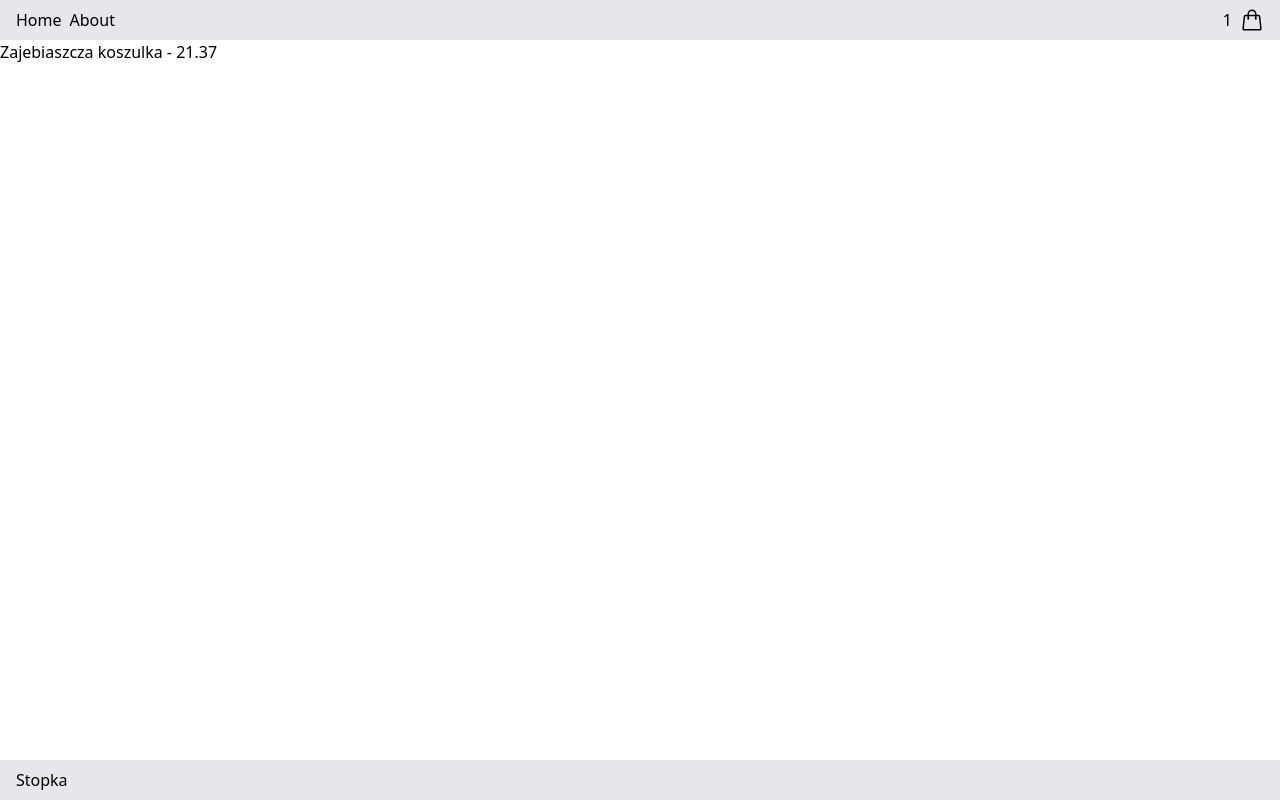
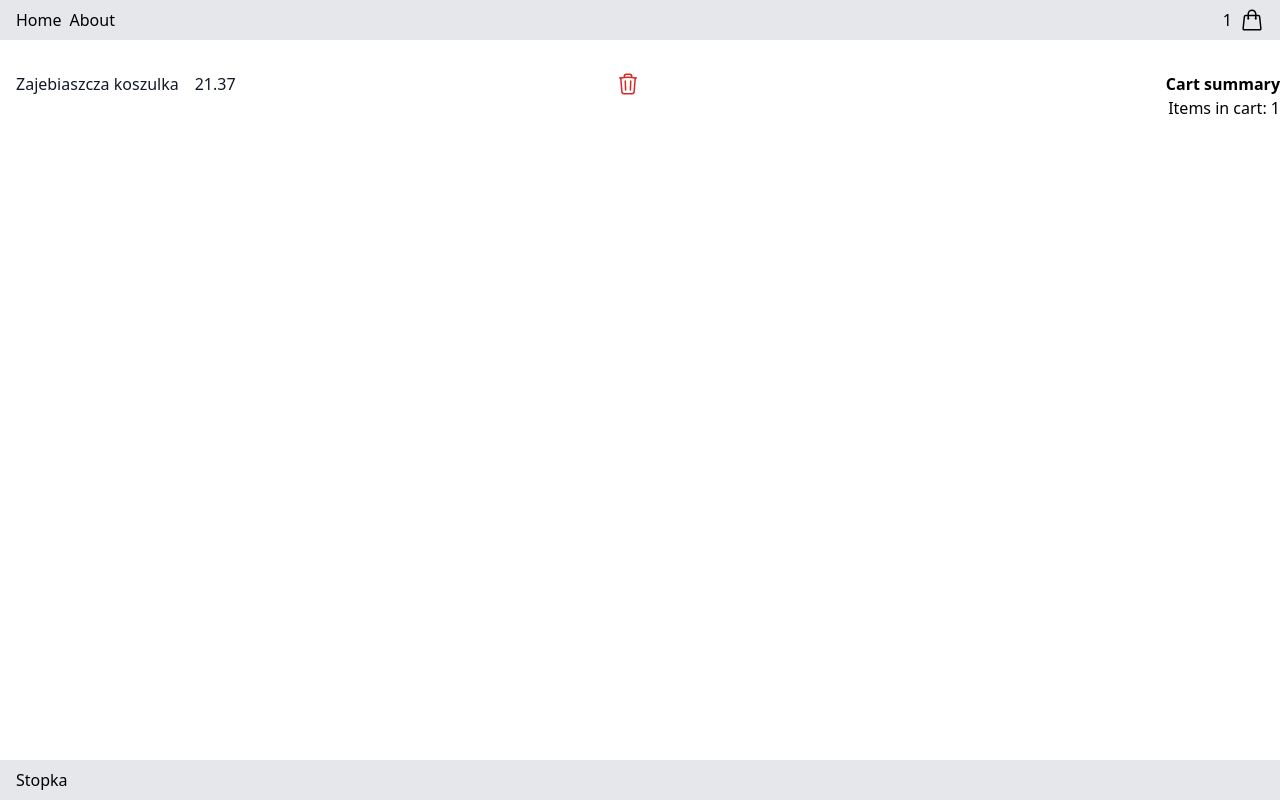
Before and after one commit to k-czech/next-store, a Next.js app: page /cart in a window 1280 px wide. Built offline with nearby package versions, Linux system fonts and the light colour scheme.

Commit message:
feat:added add item to cart method in context and style cart page

```diff
--- a/components/Cart/CartContext.tsx
+++ b/components/Cart/CartContext.tsx
@@ -7,6 +7,7 @@ interface CartItem {
 
 interface CasrtState {
   items: CartItem[]
+  addCartItem: (item: CartItem) => void
 }
 
 export const CartContext = createContext<CasrtState | null>(null)
@@ -23,6 +24,9 @@ export const CartContextProvider = ({ children }: { children: ReactNode }) => {
     <CartContext.Provider
       value={{
         items: cartItems,
+        addCartItem: item => {
+          setCartItems(prevState => [...prevState, item])
+        },
       }}
     >
       {children}
--- a/components/Product.tsx
+++ b/components/Product.tsx
@@ -1,26 +1,27 @@
-import { MarkdownResult } from "@/types/utils";
-import { NextSeo } from "next-seo";
-import Image from "next/image"; // NextJS 12 => import Image from 'next/legacy/image'
-import Link from "next/link";
-import { Markdown } from "./Markdown";
-import { Rating } from "./Rating";
+import { MarkdownResult } from '@/types/utils'
+import { NextSeo } from 'next-seo'
+import Image from 'next/image' // NextJS 12 => import Image from 'next/legacy/image'
+import Link from 'next/link'
+import { Markdown } from './Markdown'
+import { Rating } from './Rating'
+import { useCartState } from './Cart/CartContext'
 
 interface ProductDetails {
-  id: number;
-  title: string;
-  thumbnailUrl: string;
-  thumbnailAlt: string;
-  description: string;
-  longDescription: MarkdownResult;
-  rating: number;
+  id: number
+  title: string
+  thumbnailUrl: string
+  thumbnailAlt: string
+  description: string
+  longDescription: MarkdownResult
+  rating: number
 }
 
 interface ProductProps {
-  data: ProductDetails;
+  data: ProductDetails
 }
 
 export const ProductDetails = ({ data }: ProductProps) => {
-  const { title, description, thumbnailAlt, thumbnailUrl, id } = data;
+  const { title, description, thumbnailAlt, thumbnailUrl, id } = data
   return (
     <>
       <Link href="/products">Wróć do listy produktów</Link>
@@ -37,15 +38,15 @@ export const ProductDetails = ({ data }: ProductProps) => {
               {
                 url: thumbnailUrl,
                 alt: thumbnailAlt,
-                type: "image/jpeg",
+                type: 'image/jpeg',
               },
             ],
-            siteName: "Next store",
+            siteName: 'Next store',
           }}
           twitter={{
-            handle: "@handle",
-            site: "@site",
-            cardType: "summary_large_image",
+            handle: '@handle',
+            site: '@site',
+            cardType: 'summary_large_image',
           }}
         />
         <Image
@@ -62,19 +63,20 @@ export const ProductDetails = ({ data }: ProductProps) => {
       </article>
       <Rating rating={data.rating} className="p-4" />
     </>
-  );
-};
+  )
+}
 
 type ProductListItem = Pick<
   ProductDetails,
-  "id" | "title" | "thumbnailUrl" | "thumbnailAlt"
->;
+  'id' | 'title' | 'thumbnailUrl' | 'thumbnailAlt'
+>
 
 interface ProductListItemProps {
-  data: ProductListItem;
+  data: ProductListItem
 }
 
 export const ProductListItem = ({ data }: ProductListItemProps) => {
+  const cartState = useCartState()
   return (
     <>
       <div className="bg-white p-4 aspect-video w-full relative">
@@ -85,21 +87,22 @@ export const ProductListItem = ({ data }: ProductListItemProps) => {
           className="object-contain"
         />
       </div>
-      {/* NextJS 12 */}
-      {/* <div className="bg-white p-4">
-        <Image
-          alt={data.thumbnailAlt}
-          src={data.thumbnailUrl}
-          layout="responsive"
-          width={16}
-          height={9}
-          objectFit="contain"
-        />
-      </div> */}
-      {/* NextJS 12 */}
-      <Link href={`/products/${data.id}`}>
-        <h2 className="p-4 text-3xl font-bold">{data.title}</h2>
-      </Link>
+      <div className="p-4 ">
+        <Link href={`/products/${data.id}`}>
+          <h2 className="text-3xl font-bold">{data.title}</h2>
+        </Link>
+        <button
+          onClick={() =>
+            cartState.addCartItem({
+              price: 24.37,
+              title: data.title,
+            })
+          }
+          className="flex items-center justify-center rounded-md border border-transparent bg-indigo-600 px-6 py-3 mt-3 text-base font-medium text-white shadow-sm hover:bg-indigo-700"
+        >
+          Add to cart
+        </button>
+      </div>
     </>
-  );
-};
+  )
+}
--- a/pages/cart.tsx
+++ b/pages/cart.tsx
@@ -3,14 +3,48 @@ import { useCartState } from '@/components/Cart/CartContext'
 const CartPage = () => {
   const cartState = useCartState()
   return (
-    <div>
-      <ul>
+    <div className="mt-8 grid grid-cols-2">
+      <ul role="list" className="-my-6 divide-y divide-gray-200">
         {cartState.items.map((item, index) => (
-          <li key={`${item.title}_${index}`}>
-            {item.title} - {item.price}
+          <li key={`${item.title}_${index}`} className="flex py-6">
+            <div className="ml-4 flex flex-1 justify-between items-center">
+              <div>
+                <div className="flex text-base font-medium text-gray-900">
+                  <h3>{item.title}</h3>
+                  <p className="ml-4">{item.price}</p>
+                </div>
+              </div>
+              <div className="text-sm">
+                <div className="flex flex-1">
+                  <button
+                    type="button"
+                    className="font-medium text-red-600 hover:text-red-500"
+                  >
+                    <svg
+                      xmlns="http://www.w3.org/2000/svg"
+                      fill="none"
+                      viewBox="0 0 24 24"
+                      strokeWidth={1.5}
+                      stroke="currentColor"
+                      className="w-6 h-6"
+                    >
+                      <path
+                        strokeLinecap="round"
+                        strokeLinejoin="round"
+                        d="M14.74 9l-.346 9m-4.788 0L9.26 9m9.968-3.21c.342.052.682.107 1.022.166m-1.022-.165L18.16 19.673a2.25 2.25 0 01-2.244 2.077H8.084a2.25 2.25 0 01-2.244-2.077L4.772 5.79m14.456 0a48.108 48.108 0 00-3.478-.397m-12 .562c.34-.059.68-.114 1.022-.165m0 0a48.11 48.11 0 013.478-.397m7.5 0v-.916c0-1.18-.91-2.164-2.09-2.201a51.964 51.964 0 00-3.32 0c-1.18.037-2.09 1.022-2.09 2.201v.916m7.5 0a48.667 48.667 0 00-7.5 0"
+                      />
+                    </svg>
+                  </button>
+                </div>
+              </div>
+            </div>
           </li>
         ))}
       </ul>
+      <div className="flex flex-col items-end">
+        <h3 className="font-semibold">Cart summary</h3>
+        <h3 className="font-normal">Items in cart: {cartState.items.length}</h3>
+      </div>
     </div>
   )
 }
```
